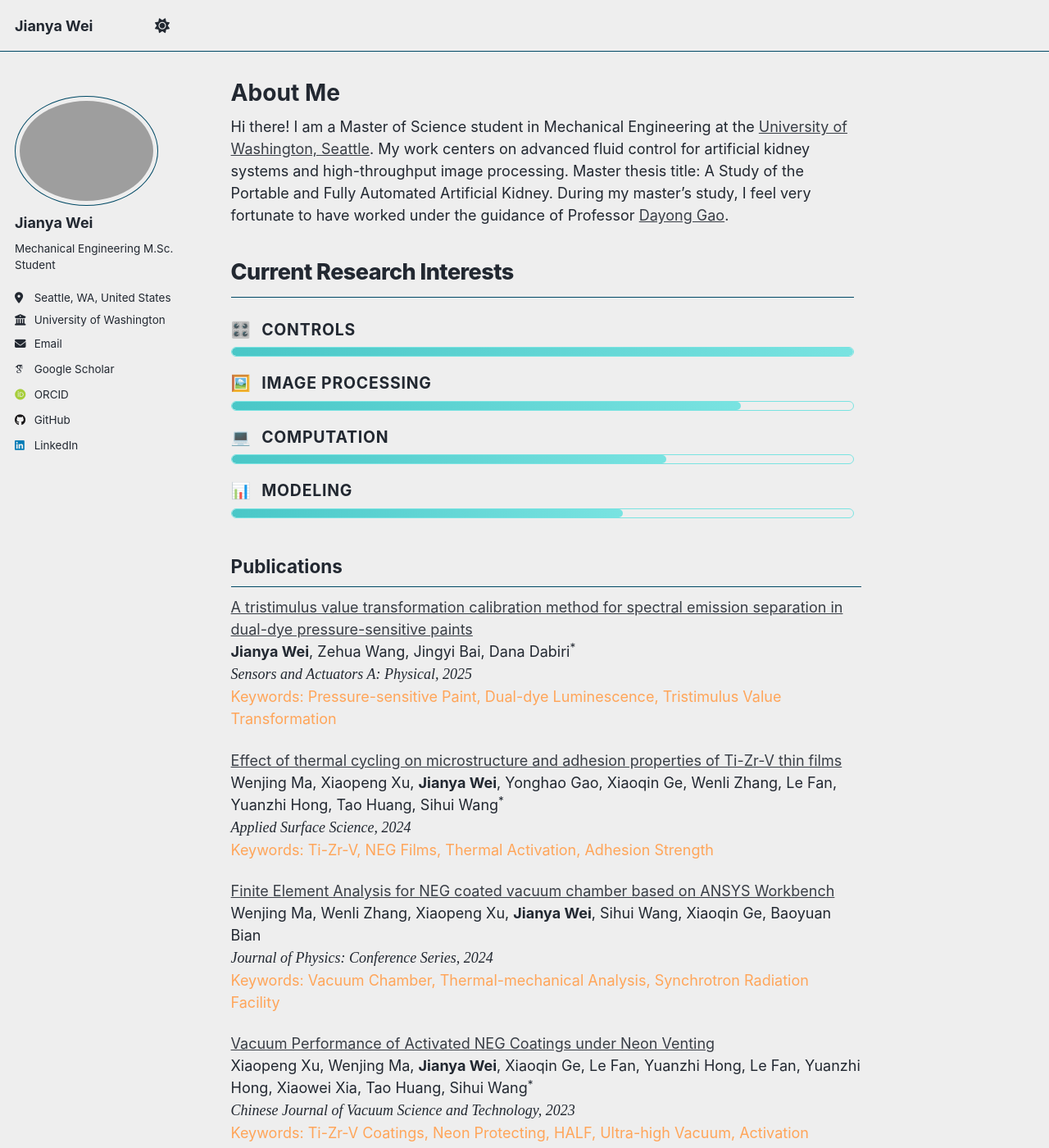
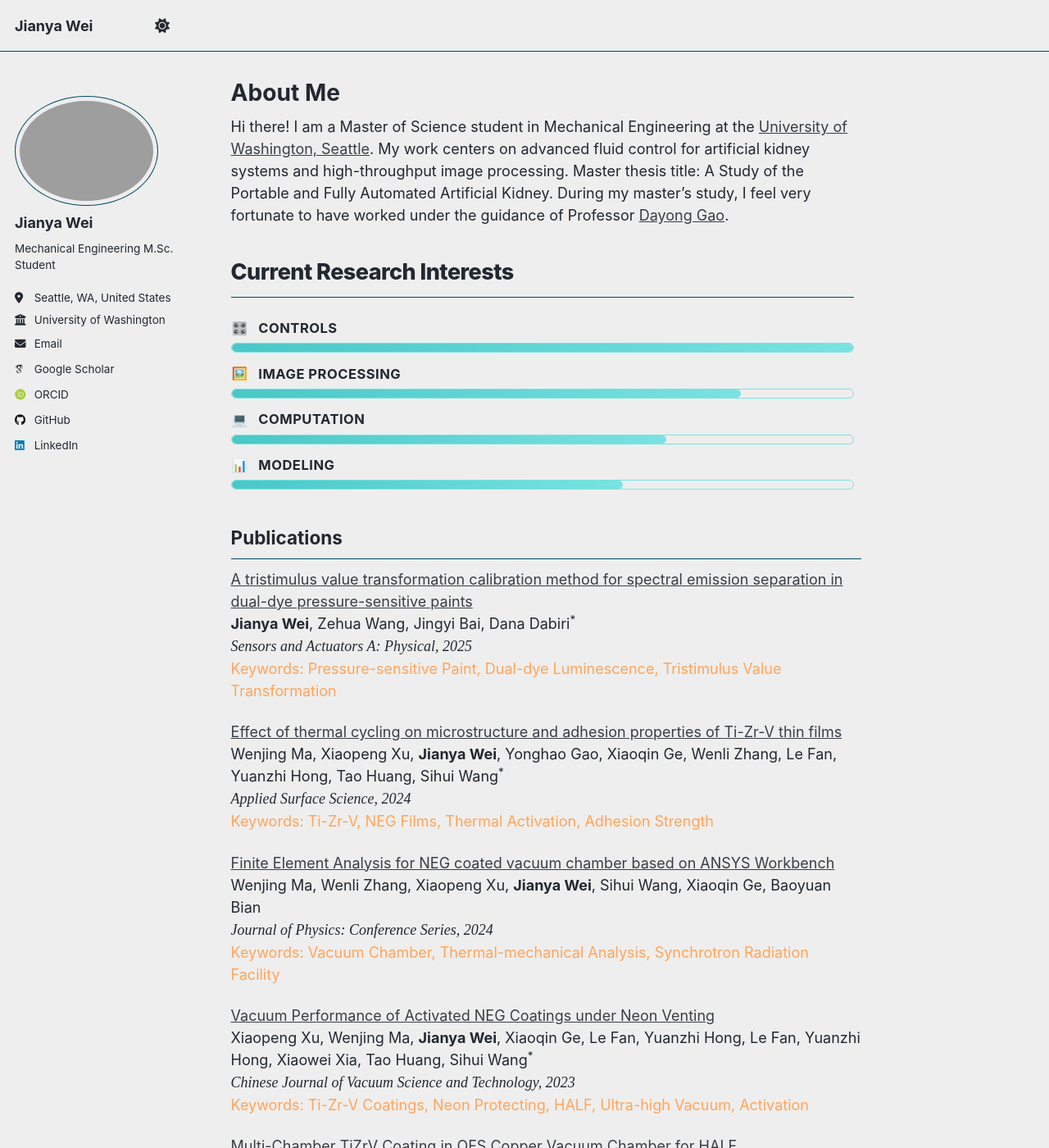
Before and after one commit to jywei02/jywei02.github.io, a Jekyll site: the page built from _pages/about.md, in a window 1280 px wide and 1400 px high. Shown: the whole window at 82% size. Built offline with Jekyll 4.4.1, drawn with Linux system fonts in a browser that asks for light colours; some web fonts are replaced; comment, search, counter and statistics services are not loaded.

Commit message:
Refine spacing and font sizes in main.scss
Reduced spacing and adjusted font sizes for better layout.

```diff
--- a/assets/css/main.scss
+++ b/assets/css/main.scss
@@ -69,17 +69,17 @@
 .research-panel__group {
   display: flex;
   flex-direction: column;
-  gap: 1rem;
+  gap: 0.75rem;
 }
 
 .research-item__label {
   display: flex;
   align-items: center;
-  gap: 0.7rem;
-  margin-bottom: 0.35rem;
-  font-size: 1.08rem;
+  gap: 0.65rem;
+  margin-bottom: 0.3rem;
+  font-size: 0.92rem;
   font-weight: 700;
-  letter-spacing: 0.04em;
+  letter-spacing: 0.03em;
   color: inherit;
 }
 
@@ -89,6 +89,7 @@
   text-align: center;
   color: inherit;
   opacity: 0.9;
+  font-size: 0.95em;
 }
 
 .research-item__bar {
```
